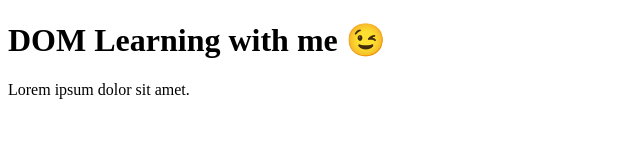
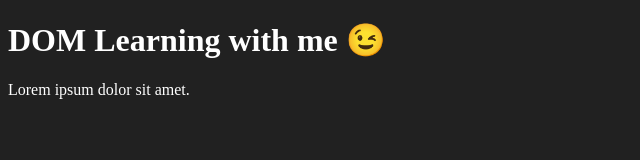
Before and after one commit to VedantPy/ace-js, a plain HTML site: page 06_dom/01_DOM_introduction.html in a window 1280 px wide. Shown: the whole page, without its empty margins (0-640 px from the left). Drawn offline with Linux system fonts and the light colour scheme.

Commit message:
dom tree

```diff
--- a/06_dom/01_index.html
+++ b/06_dom/01_DOM_introduction.html
@@ -3,10 +3,16 @@
 <head>
     <meta charset="UTF-8">
     <title>DOM Learning</title>
+    <style>
+        .bg-black{
+            color: #ffffff;
+            background-color: #212121;
+        }
+    </style>
 </head>
-<body>
+<body class="bg-black">
     <div class="bg-black">
-        <h1 class="heading">DOM Learning with me 😉</h1>
+        <h1 id="title" class="heading">DOM Learning with me 😉</h1>
         <p>Lorem ipsum dolor sit amet.</p>
     </div>
 </body>
```
